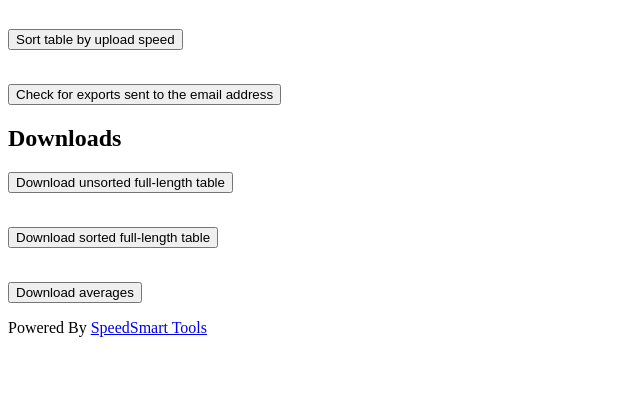
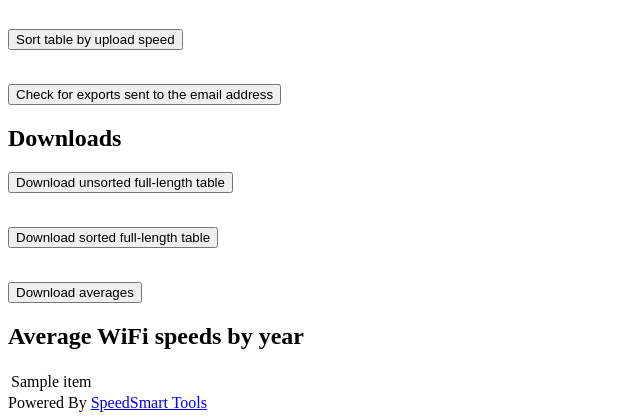
Before and after one commit to LegendusMaximus/speedsmart-tools, a Django app: template speedsmartdata/templates/speedsmartdata/index.html in a window 1280 px wide. Shown: the part 506-926 px from the top of the page, without its empty margins (0-640 px from the left). Before the commit the page ends 843 px from the top, so only its background shows below. Run offline with Django 4.2, Linux system fonts and the light colour scheme; the template is opened without the code that fills it: most values are stand-ins (such as "Sample title", 1, 10 or a date in 2020); parts of the project's set-up code (start-up, migrations or seed data) failed here and were passed over.

Commit message:
added year averages to web app

```diff
--- a/speedsmart_average.py
+++ b/speedsmart_average.py
@@ -43,7 +43,7 @@ def all():
         else:
             calculate(columnforcalculating)
 
-    if countruns.count >= config.averageemail:
+    if countruns.count >= config.averageemail-1:
         speedsmart_attach.send_averages()
         with open("speedsmart_average_count.py", "w") as file:
             file.write("count = 0")
--- a/speedsmart_config.py
+++ b/speedsmart_config.py
@@ -31,6 +31,7 @@ puttingtogether = 1
 averages = 1
 
 # Controls which columns averages are calculated for
+# Removing year from this list will cause problems with the web app unless you create a "Year.csv" file in the averages directory by using the speedsmart_average.year() function.
 averagelist = ["ISP", "Country", "Ping Ms", "Network SSID", "Connection Type", "Server", "Device Name", "Year"]
 
 # Every how many exports the user gets emailed averages
--- a/speedsmartdata/templates/speedsmartdata/index.html
+++ b/speedsmartdata/templates/speedsmartdata/index.html
@@ -55,7 +55,29 @@
                 <button type="submit">Download averages</button>
                 </form>
 
+    <h2>Average WiFi speeds by year</h2>
+    <table>
+    {% for row in yearavg %}
+    {% if "Year" in row %}
+    <tr>
+        {% for item in row %}
+        <th>
+            {{item}}
+        </th>
+    {%endfor %}
+    </tr>
 
+    {% else %}
+    <tr>
+    {% for item in row %}
+    <td>
+        {{item}}
+    </td>
+{%endfor %}
+</tr>
+{% endif %}
+{% endfor %}
+</table>
     <footer>
         Powered By <a href="https://github.com/LegendusMaximus/speedsmart-tools">SpeedSmart Tools</a>
     </footer>
--- a/speedsmartdata/views.py
+++ b/speedsmartdata/views.py
@@ -8,6 +8,7 @@ import speedsmart_tools
 import os
 import shutil
 import speedsmart_email_function
+import csv
 
 def index(request):
     completed = 0
@@ -38,7 +39,9 @@ def index(request):
         completed = 1
     length = stats.table_length()
     downloadavg, uploadavg, pingavg = stats.average()
-    return render(request, "speedsmartdata/index.html", {"length": length,"downloadavg": downloadavg,"uploadavg": uploadavg, "pingavg": pingavg, "completed": completed})
+    yearaverage = open("averages/Year.csv", "r")
+    yearavg = list(csv.reader(yearaverage))
+    return render(request, "speedsmartdata/index.html", {"length": length,"downloadavg": downloadavg,"uploadavg": uploadavg, "pingavg": pingavg, "completed": completed, "yearavg": yearavg})
 
 def sortdown(request):
     if request.method == "POST":
```
